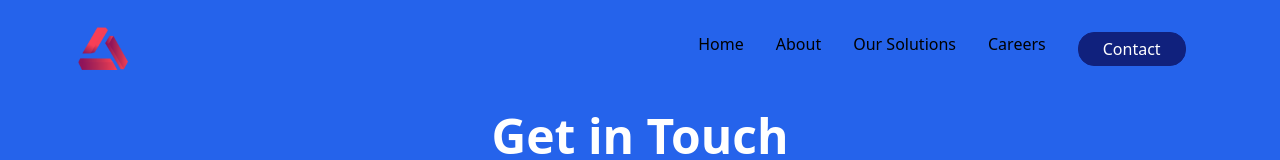
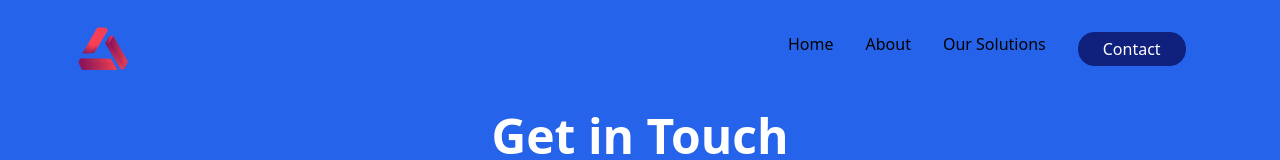
Before and after one commit to angelcruz-9/winsoltech, a React (Create React App) app: page /contact in a window 1280 px wide. Shown: the top 160 px of the page. Built offline with nearby package versions, Linux system fonts and the light colour scheme.

Commit message:
hided careers page in winsoltech

```diff
--- a/src/components/header/navigation.tsx
+++ b/src/components/header/navigation.tsx
@@ -7,7 +7,7 @@ const navItems = [
   { name: "Home", path: "/" },
   { name: "About", path: "/about"  },
   { name: "Our Solutions", path: "/solutions" },
-  { name: "Careers", path: "/careers" },
+  // { name: "Careers", path: "/careers" },
   { name: "Contact", path: "/contact" },
 ];
 
```
